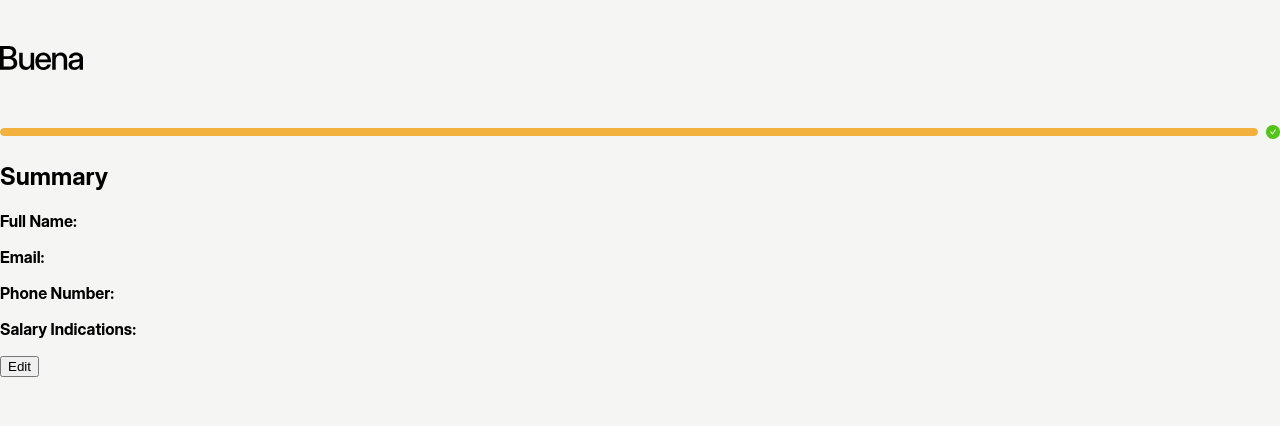
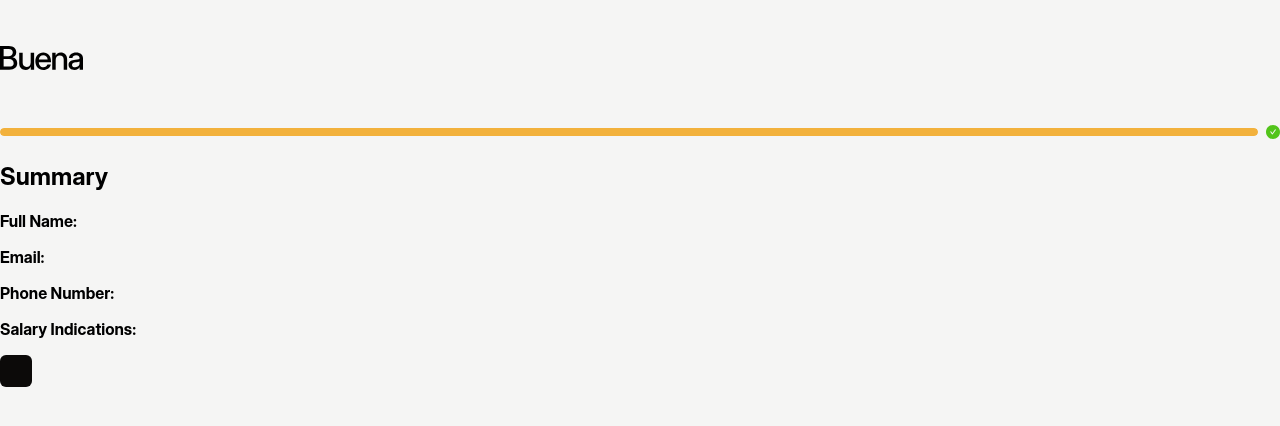
Before and after one commit to LiamGitGoing/buena-application, a React (Create React App) app: page /summary in a window 1280 px wide. Shown: the top 426 px of the page. Built offline with nearby package versions, Linux system fonts and the light colour scheme.

Commit message:
[update] customized button

```diff
--- a/src/components/Button.tsx
+++ b/src/components/Button.tsx
@@ -1,12 +1,24 @@
-import React from "react";
+import React from 'react';
+import { Button as AntButton } from 'antd';
 
 interface ButtonProps {
+  text: string;
   onClick: () => void;
-  children: React.ReactNode;
+  link?: string;
 }
 
-const Button: React.FC<ButtonProps> = ({ onClick, children }) => {
-  return <button onClick={onClick}>{children}</button>;
+const Button: React.FC<ButtonProps> = ({ text, onClick, link }) => {
+  return link ? (
+    <a href={link} style={{ textDecoration: 'none' }}>
+      <AntButton type='primary' onClick={onClick}>
+        {text}
+      </AntButton>
+    </a>
+  ) : (
+    <AntButton type='primary' onClick={onClick}>
+      {text}
+    </AntButton>
+  );
 };
 
 export default Button;
```
